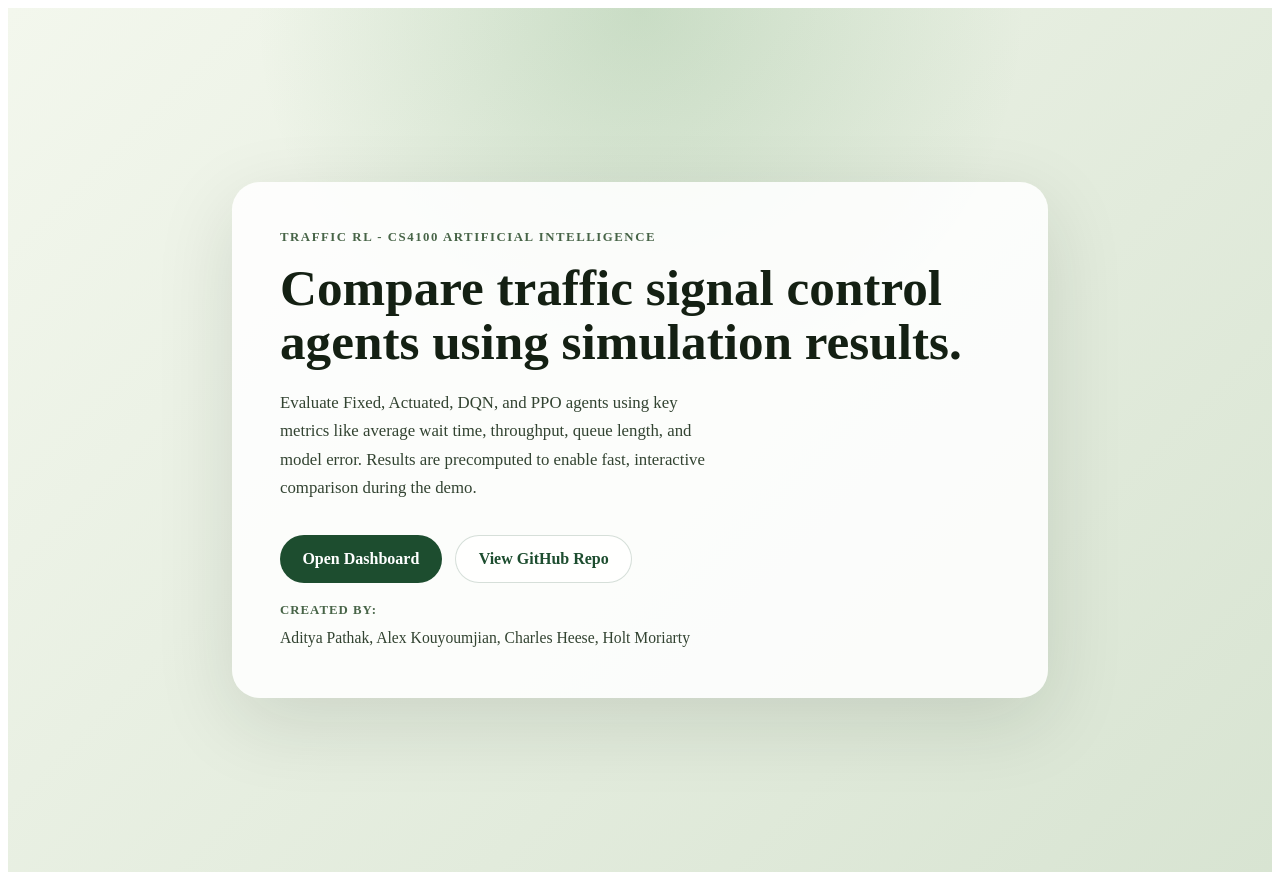
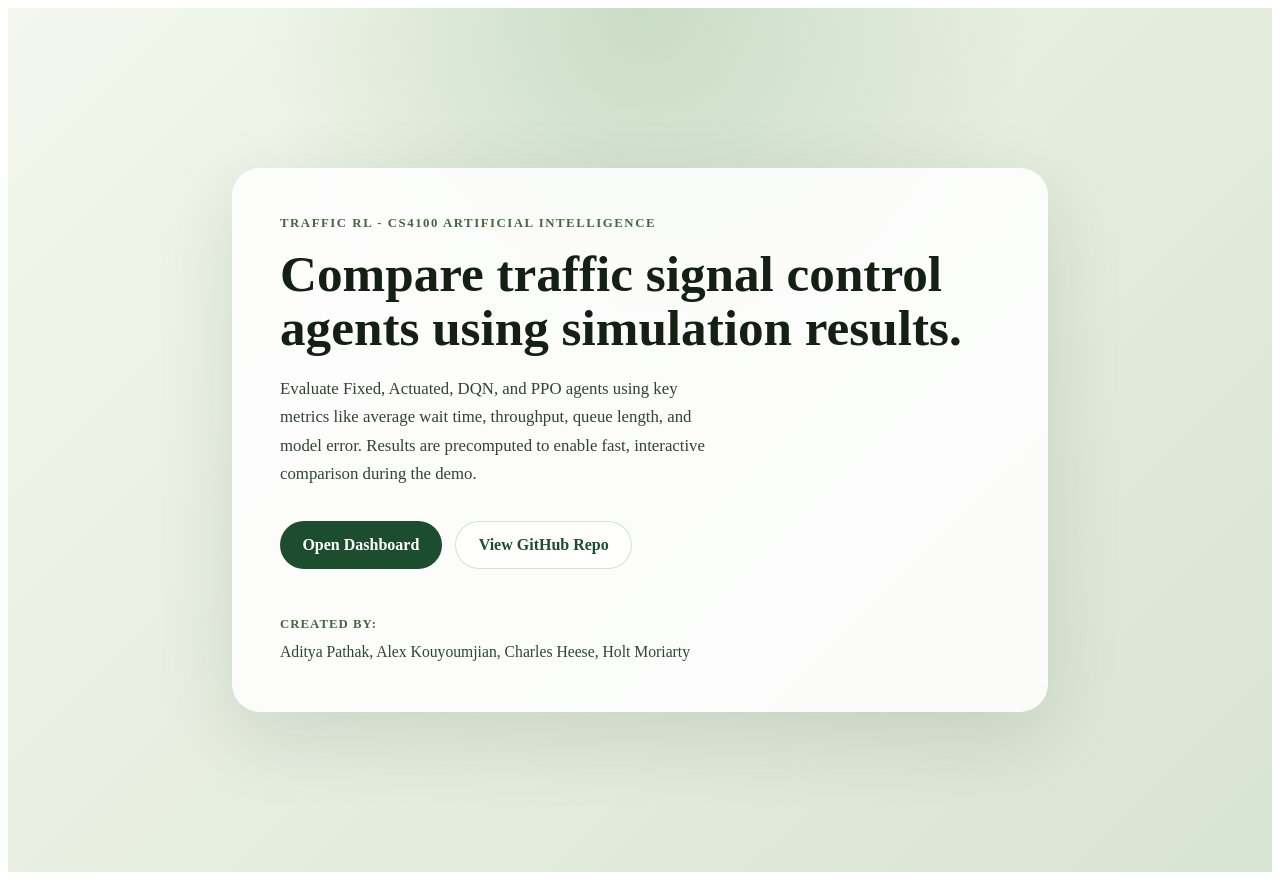
Before and after one commit to adityapat24/Traffic-Flow-Optimizer, a React (Vite) app in the folder frontend/: page / in a window 1280 px wide. Built offline with nearby package versions, Linux system fonts and the light colour scheme.

Commit message:
README and styling

```diff
--- a/frontend/src/components/homepage/Homepage.css
+++ b/frontend/src/components/homepage/Homepage.css
@@ -89,7 +89,7 @@
 }
 
 .created-by {
-  margin-top: 1.25rem;
+  margin-top: 3rem;
   color: #324331;
 }
 
```
Also changed, not shown: 1 other file (tests, documents, lock files or other folders).
